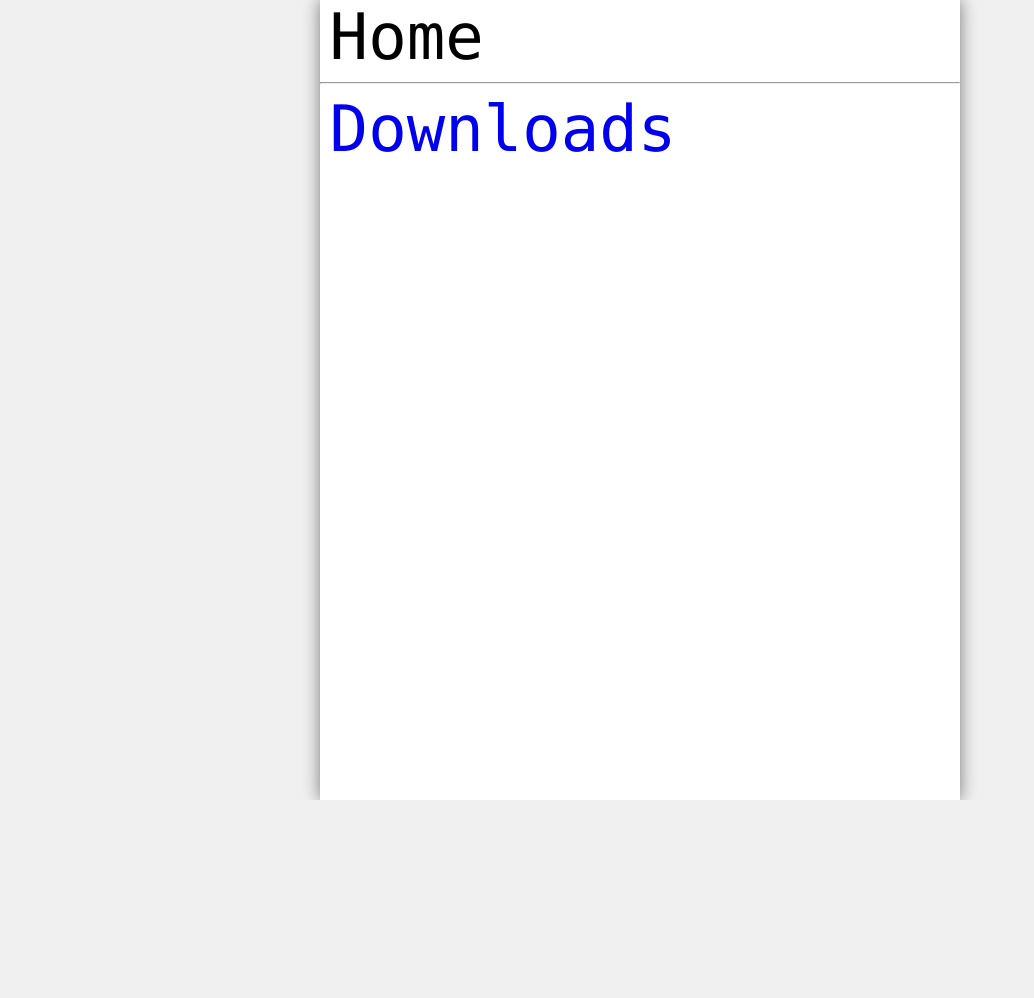
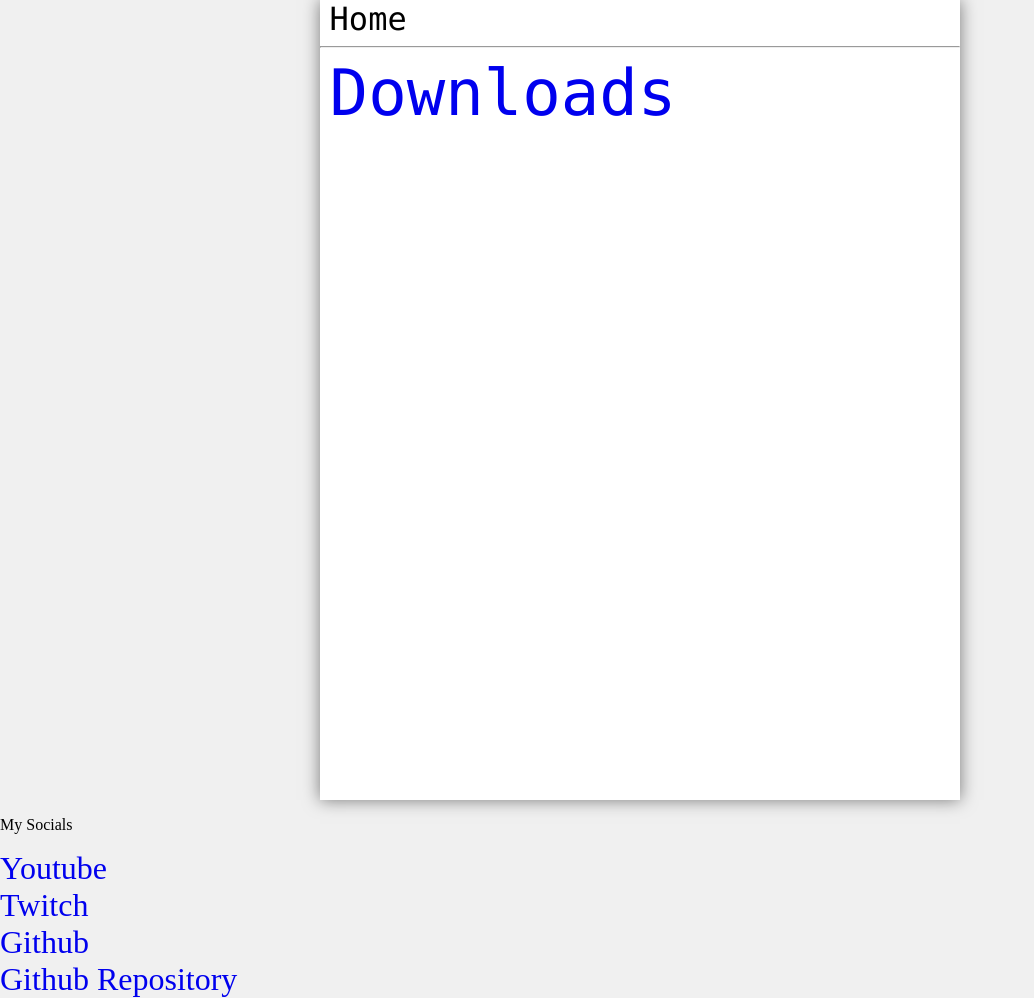
Before and after one commit to JamieVegan/jamievegan.github.io, a plain HTML site: page index.html in a window 1280 px wide. Shown: the whole page, without its empty margins (0-1034 px from the left). Before the commit the page ends 800 px from the top, so only its background shows below. Drawn offline with Linux system fonts and the light colour scheme.

Commit message:
Update index.html

```diff
--- a/index.html
+++ b/index.html
@@ -9,9 +9,21 @@
 
 <body style="background: #f0f0f0; margin: 0;">
 	<div id="Content">
-        <h1 class="Text" id="Title">Home</h1>
+		<h1 class="Text Title">Home</h1>
 		<hr>
 		<a class="Text Link" href="downloads.html">Downloads</a>
+	</div>
+	<!--Links-->
+	<div class="Socials">
+		<p>My Socials</p>
+		<a class="SmallLink" href="https://youtube.com/@jamievegan">Youtube<br></a>
+		<a class="SmallLink" href="https://twitch.tv/jamievegan">Twitch<br></a>
+		<a class="SmallLink" href="https://github.com/jamievegan">Github</a>
+	</div>
+	<a class="SmallLink" id="Github" href="https://github.com/jamievegan/jamievegan.github.io">Github
+		Repository</a>
+	<!--Links-->
+
 </body>
 
 </html>
```
Lines whose indentation alone changed are shown as unchanged.
